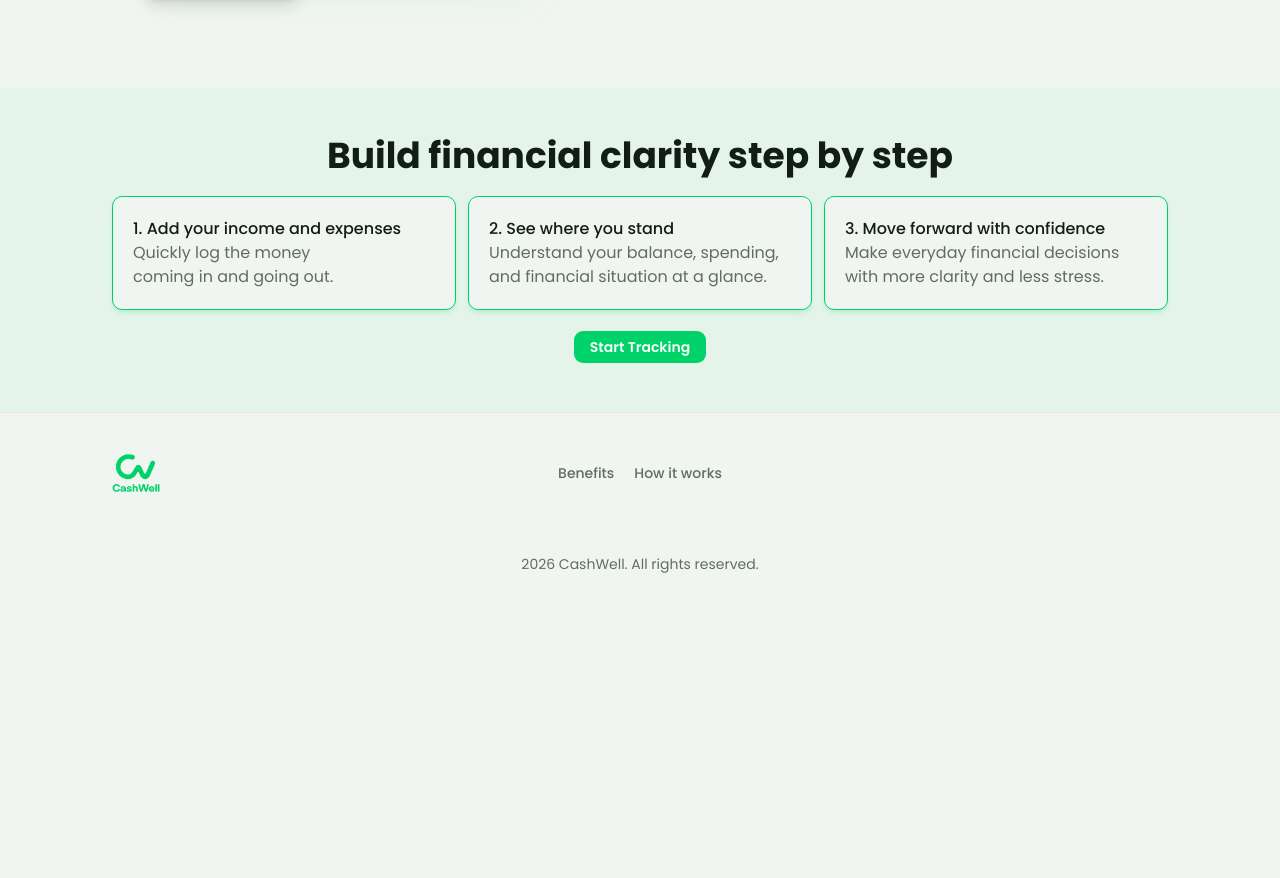
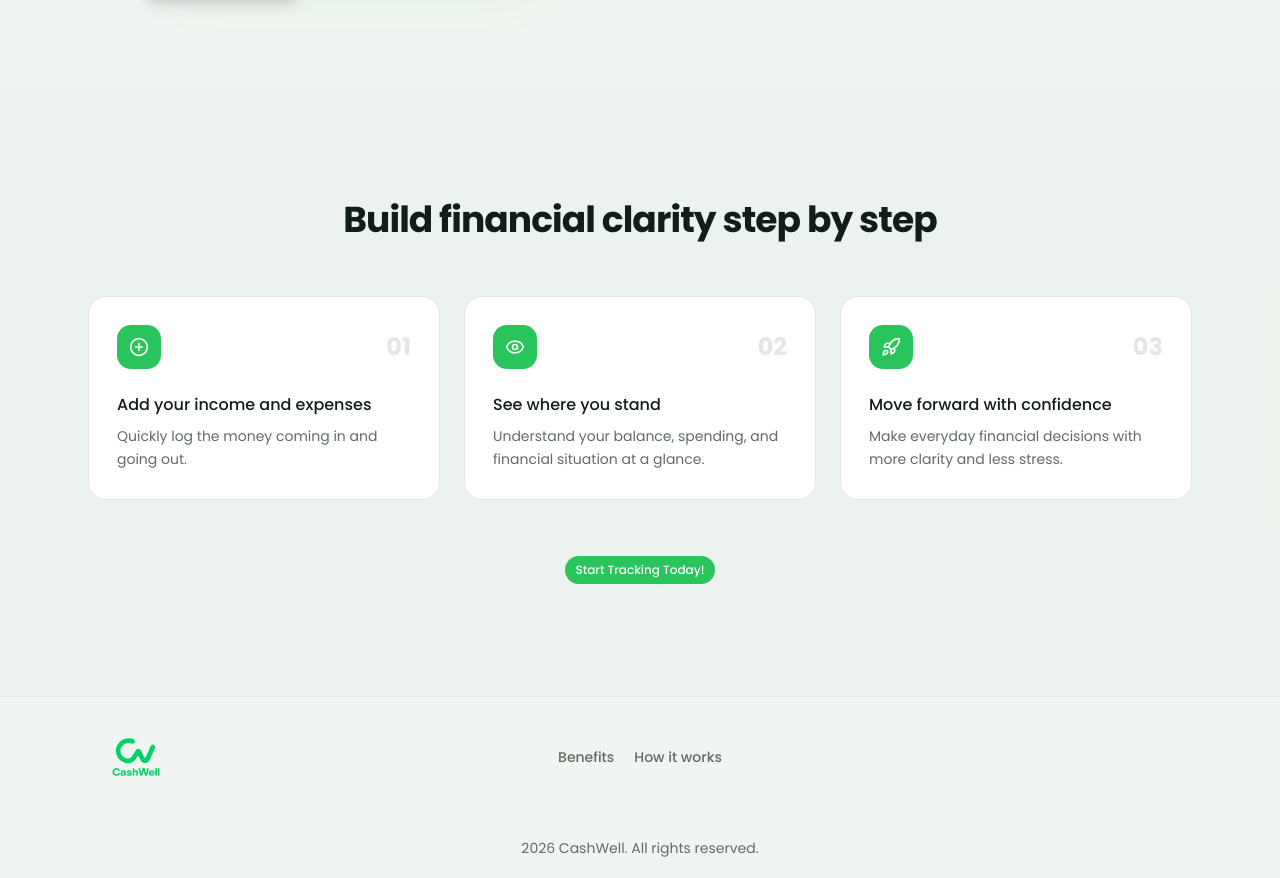
Before and after one commit to Elix-lab/finance-app, a Next.js app: page / in a window 1280 px wide. Shown: the part 2514-3392 px from the top of the page. Before the commit the page ends 3108 px from the top, so only its background shows below. Built offline with nearby package versions, Linux system fonts and the light colour scheme.

Commit message:
Restyled ThePlan.tsx

```diff
--- a/src/components/account/accountForm.tsx
+++ b/src/components/account/accountForm.tsx
@@ -1,6 +1,6 @@
 function AccountForm() {
   return (
-    <form action="" className="w-full h-auto bg-card border border-gray-300 shadow-md shadow-gray-100 rounded-card p-6">
+    <form className="w-full h-auto bg-card border border-gray-300 shadow-md shadow-gray-100 rounded-card p-6">
       <label htmlFor="name">Name:</label>
       <input type="text" name="name" id="name" placeholder="Name goes here"/>
     </form>
--- /dev/null
+++ b/src/components/dashboard/ThemeSwitch.tsx
@@ -0,0 +1,14 @@
+import { Switch } from "../ui/switch";
+import { useTheme } from "@/contexts/ThemeContext";
+
+function ThemeSwitch() {
+  const { theme, setTheme } = useTheme();
+
+  return (
+    <>
+      <Switch checked={theme === 'dark'}/>
+    </>
+  );
+}
+
+export default ThemeSwitch;
--- a/src/components/home-page/ThePlan.tsx
+++ b/src/components/home-page/ThePlan.tsx
@@ -1,20 +1,23 @@
-import { Button } from "../ui/shadCn/button";
 import Link from "next/link";
+import { LuCirclePlus, LuEye, LuRocket } from "react-icons/lu";
 
 const steps = [
   {
-    stepNum: 1,
+    num: "01",
+    Icon: LuCirclePlus,
     title: "Add your income and expenses",
     description: "Quickly log the money coming in and going out.",
   },
   {
-    stepNum: 2,
+    num: "02",
+    Icon: LuEye,
     title: "See where you stand",
     description:
       "Understand your balance, spending, and financial situation at a glance.",
   },
   {
-    stepNum: 3,
+    num: "03",
+    Icon: LuRocket,
     title: "Move forward with confidence",
     description:
       "Make everyday financial decisions with more clarity and less stress.",
@@ -23,29 +26,40 @@ const steps = [
 
 function ThePlan() {
   return (
-    <section id="thePlan" className="bg-brand/5 scroll-mt-16">
-      <div className="flex flex-col items-center gap-5 m-auto py-12 px-4 sm:px-8 lg:px-12 max-w-6xl">
-        <h2 className="text-2xl font-bold text-center text-balance sm:max-w-xl lg:max-w-3xl lg:text-3xl xl:text-4xl">
+    <section id="thePlan" className="bg-secondary/40 scroll-mt-16">
+      <div className="flex flex-col items-center gap-14 max-w-6xl mx-auto px-6 py-20 lg:py-28">
+        <h2 className="text-3xl font-bold tracking-tight text-balance sm:text-4xl">
           Build financial clarity step by step
         </h2>
-        <ul className="flex flex-col gap-3 max-w-6xl lg:grid lg:grid-cols-3">
-          {steps.map((step) => (
+
+        <ul className="grid gap-6 md:grid-cols-3">
+          {steps.map(({ num, Icon, title, description }) => (
             <li
-              key={step.stepNum}
-              className="border rounded-lg p-3 lg:p-5 shadow-md border-brand shadow-brand/15 bg-background"
+              key={num}
+              className="group bg-card border border-border p-7 rounded-2xl hover:-translate-y-1 hover:shadow-lg hover:shadow-primary/5 transition duration-300"
             >
-              <h3 className="font-medium">
-                {step.stepNum}. {step.title}
-              </h3>
-              <p className="text-base text-muted-foreground text-balance lg:text-start">
-                {step.description}
+              {/* Icon and number */}
+              <div className="flex items-center justify-between">
+                <span className="flex items-center justify-center size-11 bg-primary text-primary-foreground rounded-xl">
+                  <Icon className="w-5 h-5" />
+                </span>
+                <span className="text-2xl font-bold text-border group-hover:text-primary/30 transition">
+                  {num}
+                </span>
+              </div>
+              <h3 className="mt-6 font-medium">{title}</h3>
+              <p className="mt-2 text-sm text-muted-foreground leading-relaxed">
+                {description}
               </p>
             </li>
           ))}
         </ul>
-        <Button asChild className="bg-brand font-semibold p-4 hover:bg-brand/80">
-          <Link href="/dashboard">Start Tracking</Link>
-        </Button>
+        <Link
+          href="/signIn"
+          className="text-xs font-medium bg-primary text-primary-foreground rounded-full px-2.5 py-1.5 hover:translate-y-0.5 hover:bg-primary/90 transition-colors"
+        >
+          Start Tracking Today!
+        </Link>
       </div>
     </section>
   );
--- /dev/null
+++ b/src/components/ui/switch.tsx
@@ -0,0 +1,33 @@
+"use client"
+
+import * as React from "react"
+import { Switch as SwitchPrimitive } from "radix-ui"
+
+import { cn } from "@/lib/utils"
+
+function Switch({
+  className,
+  size = "default",
+  ...props
+}: React.ComponentProps<typeof SwitchPrimitive.Root> & {
+  size?: "sm" | "default"
+}) {
+  return (
+    <SwitchPrimitive.Root
+      data-slot="switch"
+      data-size={size}
+      className={cn(
+        "peer group/switch relative inline-flex shrink-0 items-center rounded-full border border-transparent transition-all outline-none after:absolute after:-inset-x-3 after:-inset-y-2 focus-visible:border-ring focus-visible:ring-3 focus-visible:ring-ring/50 aria-invalid:border-destructive aria-invalid:ring-3 aria-invalid:ring-destructive/20 data-[size=default]:h-[18.4px] data-[size=default]:w-[32px] data-[size=sm]:h-[14px] data-[size=sm]:w-[24px] dark:aria-invalid:border-destructive/50 dark:aria-invalid:ring-destructive/40 data-checked:bg-primary data-unchecked:bg-input dark:data-unchecked:bg-input/80 data-disabled:cursor-not-allowed data-disabled:opacity-50",
+        className
+      )}
+      {...props}
+    >
+      <SwitchPrimitive.Thumb
+        data-slot="switch-thumb"
+        className="pointer-events-none block rounded-full bg-background ring-0 transition-transform group-data-[size=default]/switch:size-4 group-data-[size=sm]/switch:size-3 group-data-[size=default]/switch:data-checked:translate-x-[calc(100%-2px)] group-data-[size=sm]/switch:data-checked:translate-x-[calc(100%-2px)] dark:data-checked:bg-primary-foreground group-data-[size=default]/switch:data-unchecked:translate-x-0 group-data-[size=sm]/switch:data-unchecked:translate-x-0 dark:data-unchecked:bg-foreground"
+      />
+    </SwitchPrimitive.Root>
+  )
+}
+
+export { Switch }
```
